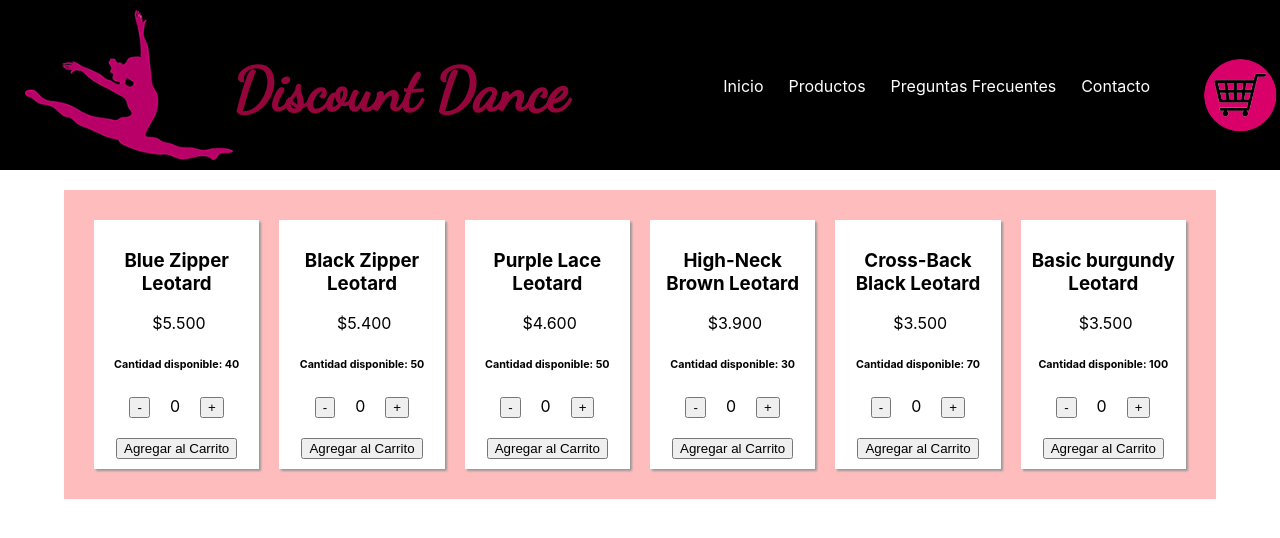
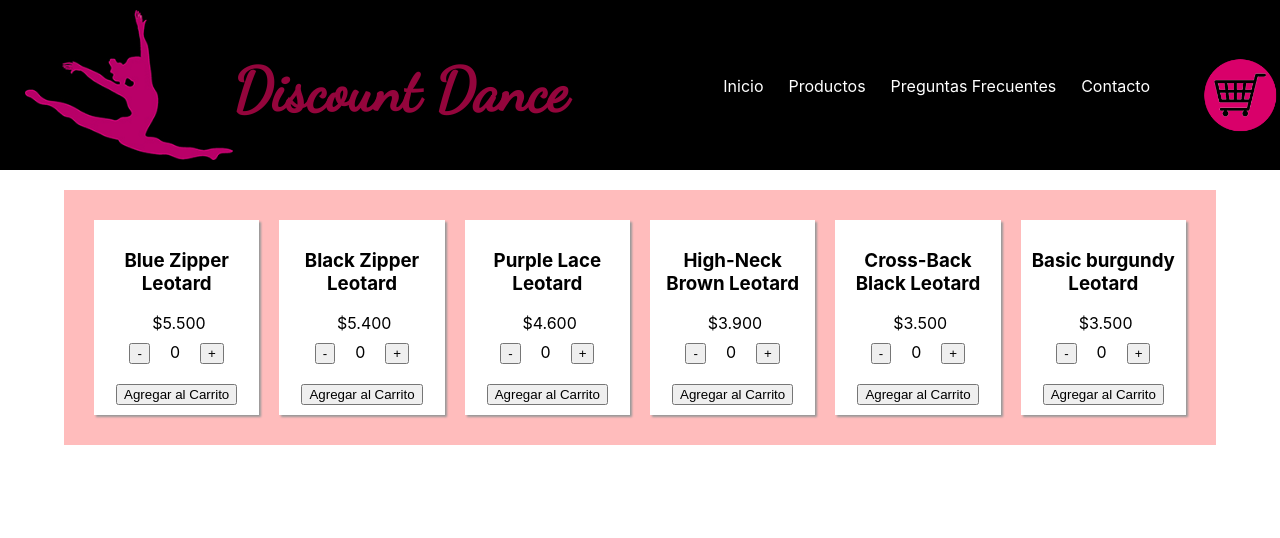
Before and after one commit to beludistefano/reactjs, a React (Create React App) app: page / in a window 1280 px wide. Shown: the top 538 px of the page. Built offline with nearby package versions, Linux system fonts and the light colour scheme.

Commit message:
arregle el count

```diff
--- a/src/components/Items/ItemCount.css
+++ b/src/components/Items/ItemCount.css
@@ -3,4 +3,5 @@
     display: inline;
     margin-right: 10px;
     margin-left: 10px;
+    margin-top: 10px;
 }
--- a/src/components/Items/ItemCount.jsx
+++ b/src/components/Items/ItemCount.jsx
@@ -4,7 +4,7 @@
 
 export default function ItemCount({stock}){
 
-    const [stockItem, setStock] = useState({stock})
+    const [stockItem, setStock] = useState(stock)
     const [cant, setCarrito] = useState(0)
 
     const sumarCant = () => {
@@ -24,7 +24,6 @@
     return (
         <>
             <div className="botones">
-                <h6>Cantidad disponible: {stock}</h6>
                 <button onClick={restarCant}>-</button>
                 <p>{cant}</p>
                 <button onClick={sumarCant}>+</button>
```
